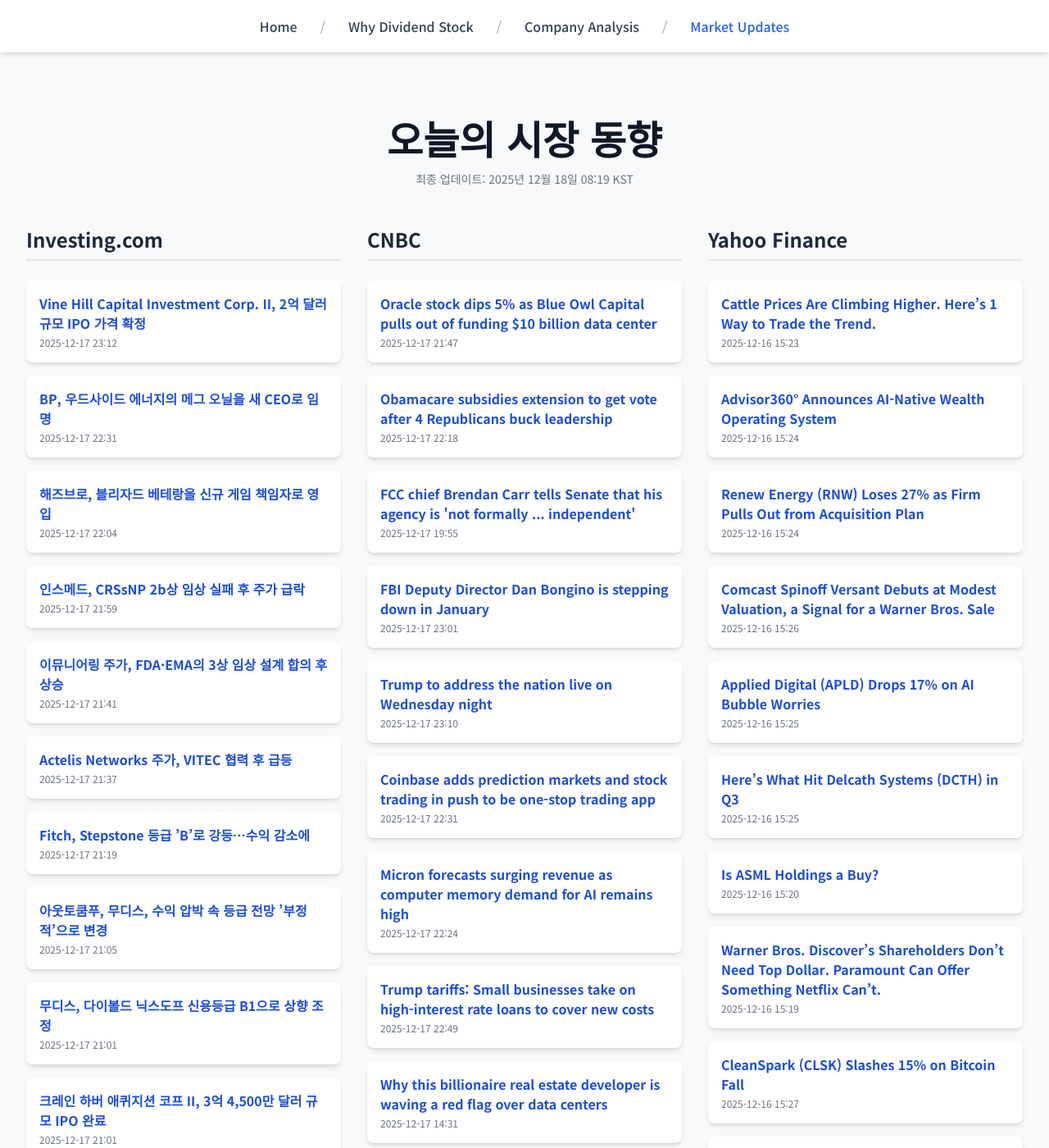
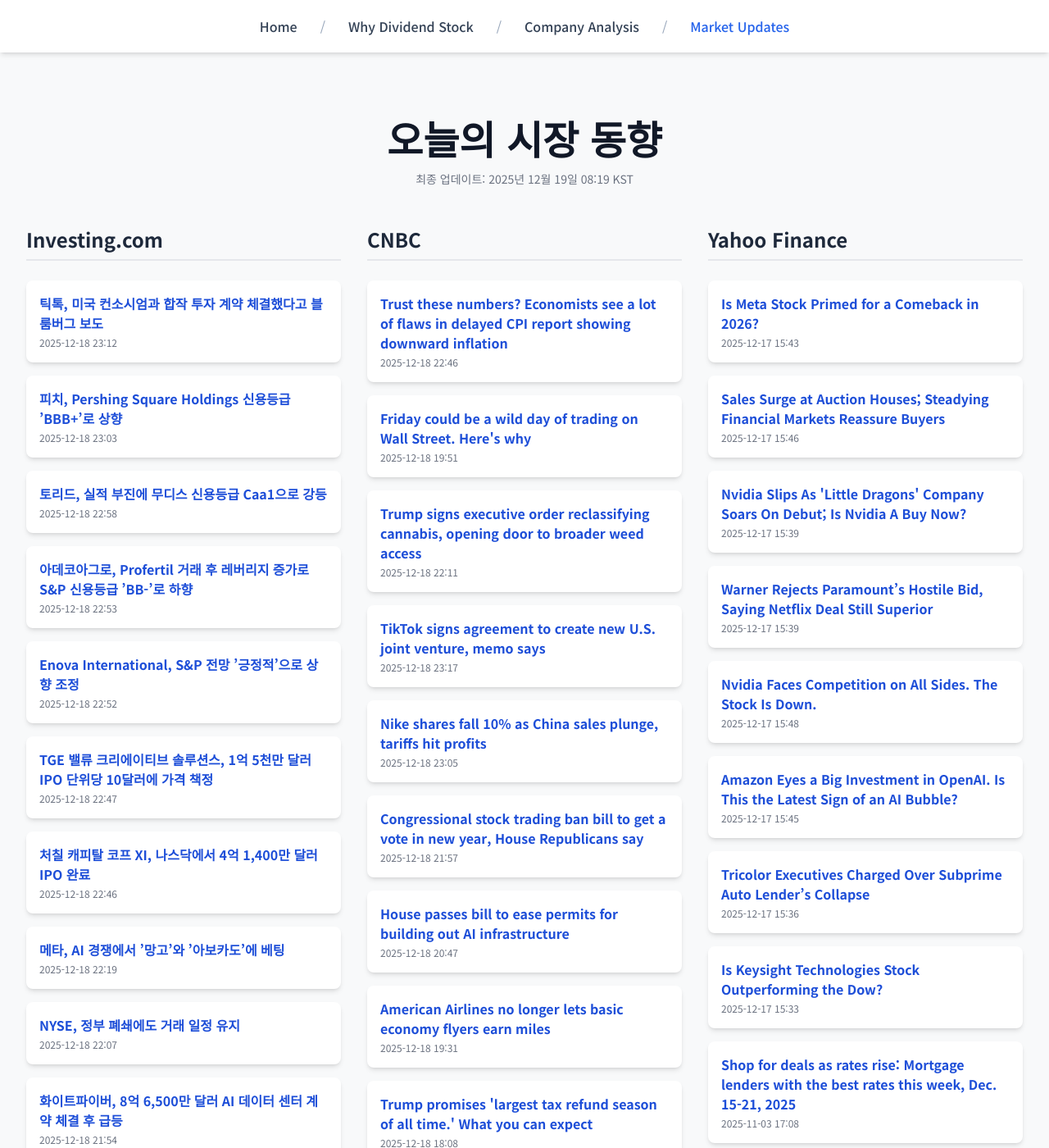
Before and after one commit to Kay-Hwang/my-company-analysis, a Jekyll site: the page built from market-updates.html, in a window 1280 px wide and 1400 px high. Shown: the whole window at 82% size. Built offline with Jekyll 4.4.1, drawn with Linux system fonts in a browser that asks for light colours; nearby versions of some CDN libraries; a script that is not in the unit is left out; some of the changed text lies outside the part shown.

Commit message:
Update daily data

```diff
--- a/_data/latest_data.json
+++ b/_data/latest_data.json
@@ -1,190 +1,190 @@
 {
-  "lastUpdated": "2025년 12월 18일 08:19 KST",
+  "lastUpdated": "2025년 12월 19일 08:19 KST",
   "news": {
     "investing": [
       {
-        "title": "Vine Hill Capital Investment Corp. II, 2억 달러 규모 IPO 가격 확정",
-        "link": "https://kr.investing.com/news/stock-market-news/article-432SI-1759531",
-        "pubDate": "2025-12-17 23:12:05",
-        "summary": "Vine Hill Capital Investment Corp. II, 2억 달러 규모 IPO 가격 확정"
+        "title": "틱톡, 미국 컨소시엄과 합작 투자 계약 체결했다고 블룸버그 보도",
+        "link": "https://kr.investing.com/news/stock-market-news/article-1761425",
+        "pubDate": "2025-12-18 23:12:24",
+        "summary": "틱톡, 미국 컨소시엄과 합작 투자 계약 체결했다고 블룸버그 보도"
       },
       {
-        "title": "BP, 우드사이드 에너지의 메그 오닐을 새 CEO로 임명",
-        "link": "https://kr.investing.com/news/stock-market-news/article-1759481",
-        "pubDate": "2025-12-17 22:31:15",
-        "summary": "BP, 우드사이드 에너지의 메그 오닐을 새 CEO로 임명"
+        "title": "피치, Pershing Square Holdings 신용등급 ’BBB+’로 상향",
+        "link": "https://kr.investing.com/news/stock-market-news/article-93CH-1761408",
+        "pubDate": "2025-12-18 23:03:57",
+        "summary": "피치, Pershing Square Holdings 신용등급 ’BBB+’로 상향"
       },
       {
-        "title": "해즈브로, 블리자드 베테랑을 신규 게임 책임자로 영입",
-        "link": "https://kr.investing.com/news/stock-market-news/article-93CH-1759445",
-        "pubDate": "2025-12-17 22:04:47",
-        "summary": "해즈브로, 블리자드 베테랑을 신규 게임 책임자로 영입"
+        "title": "토리드, 실적 부진에 무디스 신용등급 Caa1으로 강등",
+        "link": "https://kr.investing.com/news/stock-market-news/article-93CH-1761406",
+        "pubDate": "2025-12-18 22:58:23",
+        "summary": "토리드, 실적 부진에 무디스 신용등급 Caa1으로 강등"
       },
       {
-        "title": "인스메드, CRSsNP 2b상 임상 실패 후 주가 급락",
-        "link": "https://kr.investing.com/news/stock-market-news/article-93CH-1759430",
-        "pubDate": "2025-12-17 21:59:46",
-        "summary": "인스메드, CRSsNP 2b상 임상 실패 후 주가 급락"
+        "title": "아데코아그로, Profertil 거래 후 레버리지 증가로 S&P 신용등급 ’BB-’로 하향",
+        "link": "https://kr.investing.com/news/stock-market-news/article-93CH-1761404",
+        "pubDate": "2025-12-18 22:53:44",
+        "summary": "아데코아그로, Profertil 거래 후 레버리지 증가로 S&P 신용등급 ’BB-’로 하향"
       },
       {
-        "title": "이뮤니어링 주가, FDA·EMA의 3상 임상 설계 합의 후 상승",
-        "link": "https://kr.investing.com/news/stock-market-news/article-93CH-1759409",
-        "pubDate": "2025-12-17 21:41:52",
-        "summary": "이뮤니어링 주가, FDA·EMA의 3상 임상 설계 합의 후 상승"
+        "title": "Enova International, S&P 전망 ’긍정적’으로 상향 조정",
+        "link": "https://kr.investing.com/news/stock-market-news/article-93CH-1761403",
+        "pubDate": "2025-12-18 22:52:49",
+        "summary": "Enova International, S&P 전망 ’긍정적’으로 상향 조정"
       },
       {
-        "title": "Actelis Networks 주가, VITEC 협력 후 급등",
-        "link": "https://kr.investing.com/news/stock-market-news/article-93CH-1759394",
-        "pubDate": "2025-12-17 21:37:29",
-        "summary": "Actelis Networks 주가, VITEC 협력 후 급등"
+        "title": "TGE 밸류 크리에이티브 솔루션스, 1억 5천만 달러 IPO 단위당 10달러에 가격 책정",
+        "link": "https://kr.investing.com/news/stock-market-news/article-432SI-1761400",
+        "pubDate": "2025-12-18 22:47:07",
+        "summary": "TGE 밸류 크리에이티브 솔루션스, 1억 5천만 달러 IPO 단위당 10달러에 가격 책정"
       },
       {
-        "title": "Fitch, Stepstone 등급 ’B’로 강등…수익 감소에",
-        "link": "https://kr.investing.com/news/stock-market-news/article-93CH-1759354",
-        "pubDate": "2025-12-17 21:19:31",
-        "summary": "Fitch, Stepstone 등급 ’B’로 강등…수익 감소에"
+        "title": "처칠 캐피탈 코프 XI, 나스닥에서 4억 1,400만 달러 IPO 완료",
+        "link": "https://kr.investing.com/news/stock-market-news/article-432SI-1761401",
+        "pubDate": "2025-12-18 22:46:07",
+        "summary": "처칠 캐피탈 코프 XI, 나스닥에서 4억 1,400만 달러 IPO 완료"
       },
       {
-        "title": "아웃토쿰푸, 무디스, 수익 압박 속 등급 전망 ’부정적’으로 변경",
-        "link": "https://kr.investing.com/news/stock-market-news/article-93CH-1759296",
-        "pubDate": "2025-12-17 21:05:41",
-        "summary": "아웃토쿰푸, 무디스, 수익 압박 속 등급 전망 ’부정적’으로 변경"
+        "title": "메타, AI 경쟁에서 ’망고’와 ’아보카도’에 베팅",
+        "link": "https://kr.investing.com/news/stock-market-news/article-1761370",
+        "pubDate": "2025-12-18 22:19:56",
+        "summary": "메타, AI 경쟁에서 ’망고’와 ’아보카도’에 베팅"
       },
       {
-        "title": "무디스, 다이볼드 닉스도프 신용등급 B1으로 상향 조정",
-        "link": "https://kr.investing.com/news/stock-market-news/article-93CH-1759286",
-        "pubDate": "2025-12-17 21:01:29",
-        "summary": "무디스, 다이볼드 닉스도프 신용등급 B1으로 상향 조정"
+        "title": "NYSE, 정부 폐쇄에도 거래 일정 유지",
+        "link": "https://kr.investing.com/news/stock-market-news/article-93CH-1761344",
+        "pubDate": "2025-12-18 22:07:22",
+        "summary": "NYSE, 정부 폐쇄에도 거래 일정 유지"
       },
       {
-        "title": "크레인 하버 애퀴지션 코프 II, 3억 4,500만 달러 규모 IPO 완료",
-        "link": "https://kr.investing.com/news/stock-market-news/article-432SI-1759289",
-        "pubDate": "2025-12-17 21:01:17",
-        "summary": "크레인 하버 애퀴지션 코프 II, 3억 4,500만 달러 규모 IPO 완료"
+        "title": "화이트파이버, 8억 6,500만 달러 AI 데이터 센터 계약 체결 후 급등",
+        "link": "https://kr.investing.com/news/stock-market-news/article-93CH-1761316",
+        "pubDate": "2025-12-18 21:54:21",
+        "summary": "화이트파이버, 8억 6,500만 달러 AI 데이터 센터 계약 체결 후 급등"
       }
     ],
     "cnbc": [
       {
-        "title": "Oracle stock dips 5% as Blue Owl Capital pulls out of funding $10 billion data center",
-        "link": "https://www.cnbc.com/2025/12/17/oracle-stock-blue-owl-michigan-data-center.html",
-        "pubDate": "Wed, 17 Dec 2025 21:47:26 GMT",
-        "summary": "The cloud company later said the project was moving forward and \"on schedule,\" but that Blue Owl was not part of equity talks."
+        "title": "Trust these numbers? Economists see a lot of flaws in delayed CPI report showing downward inflation",
+        "link": "https://www.cnbc.com/2025/12/18/trust-these-numbers-economists-see-a-lot-of-flaws-in-delayed-cpi-report-showing-downward-inflation.html",
+        "pubDate": "Thu, 18 Dec 2025 22:46:42 GMT",
+        "summary": "Thursday saw the release of a much lighter-than-expected inflation report for November, and economists are already questioning its significance."
       },
       {
-        "title": "Obamacare subsidies extension to get vote after 4 Republicans buck leadership",
-        "link": "https://www.cnbc.com/2025/12/17/johnson-aca-republicans-health.html",
-        "pubDate": "Wed, 17 Dec 2025 22:18:23 GMT",
-        "summary": "Millions of Americans will face much higher health insurance premiums in 2026 if Congress does not extend boosted subsidies for Obamacare plans."
+        "title": "Friday could be a wild day of trading on Wall Street. Here's why",
+        "link": "https://www.cnbc.com/2025/12/18/friday-could-be-a-wild-day-of-trading-on-wall-street-heres-why.html",
+        "pubDate": "Thu, 18 Dec 2025 19:51:24 GMT",
+        "summary": "December options expirations are typically the biggest of the year, but this one eclipses all prior records, Goldman said."
       },
       {
-        "title": "FCC chief Brendan Carr tells Senate that his agency is 'not formally ... independent'",
-        "link": "https://www.cnbc.com/2025/12/17/fcc-carr-senate-jimmy-kimmel-kirk.html",
-        "pubDate": "Wed, 17 Dec 2025 19:55:29 GMT",
-        "summary": "FCC chairman Brendan Carr testified to a congressional committee for the first time since ABC suspended Jimmy Kimmel's show following a Carr threat."
+        "title": "Trump signs executive order reclassifying cannabis, opening door to broader weed access",
+        "link": "https://www.cnbc.com/2025/12/18/trump-pot-reclassification-cannabis-stocks-medicare-cbd.html",
+        "pubDate": "Thu, 18 Dec 2025 22:11:31 GMT",
+        "summary": "President Donald Trump signed an executive order Thursday reclassifying marijuana as a Schedule III substance with looser restrictions."
       },
       {
-        "title": "FBI Deputy Director Dan Bongino is stepping down in January",
-        "link": "https://www.cnbc.com/2025/12/17/fbi-dan-bongino-steps-down-epstein-jan-6.html",
-        "pubDate": "Wed, 17 Dec 2025 23:01:34 GMT",
-        "summary": "Bongino had been selected by President Donald Trump for the high-profile law enforcement job despite him having no prior FBI experience."
+        "title": "TikTok signs agreement to create new U.S. joint venture, memo says",
+        "link": "https://www.cnbc.com/2025/12/18/tik-tok-us-sale-china.html",
+        "pubDate": "Thu, 18 Dec 2025 23:17:57 GMT",
+        "summary": "TikTok's U.S. operations will be housed in a new joint venture, according to a memo sent to employees by CEO Shou Zi Chew."
       },
       {
-        "title": "Trump to address the nation live on Wednesday night",
-        "link": "https://www.cnbc.com/2025/12/17/watch-trump-white-house-address.html",
-        "pubDate": "Wed, 17 Dec 2025 23:10:27 GMT",
-        "summary": "President Trump will address the nation Wednesday as his approval ratings are dipping according to several polls."
+        "title": "Nike shares fall 10% as China sales plunge, tariffs hit profits",
+        "link": "https://www.cnbc.com/2025/12/18/nike-nke-q2-2026-earnings.html",
+        "pubDate": "Thu, 18 Dec 2025 23:05:58 GMT",
+        "summary": "Nike posted fiscal second-quarter earnings and revenue that topped Wall Street's expectations as CEO Elliott Hill tries to turn around the company."
       },
       {
-        "title": "Coinbase adds prediction markets and stock trading in push to be one-stop trading app",
-        "link": "https://www.cnbc.com/2025/12/17/coinbase-prediction-markets-stock-trading-stablecoins.html",
-        "pubDate": "Wed, 17 Dec 2025 22:31:58 GMT",
-        "summary": "Coinbase is expanding into stocks, advanced trading, prediction markets, and new tools for businesses, developers, and automated financial guidance."
+        "title": "Congressional stock trading ban bill to get a vote in new year, House Republicans say",
+        "link": "https://www.cnbc.com/2025/12/18/congress-stock-trading-ban-trump.html",
+        "pubDate": "Thu, 18 Dec 2025 21:57:32 GMT",
+        "summary": "Democrats and Republicans remain split on whether a stock trading ban should extend to President Donald Trump"
       },
       {
-        "title": "Micron forecasts surging revenue as computer memory demand for AI remains high",
-        "link": "https://www.cnbc.com/2025/12/17/micron-q1-earnings-forecast-memory-demand-ai.html",
-        "pubDate": "Wed, 17 Dec 2025 22:24:56 GMT",
-        "summary": "The high demand for memory has driven Micron shares higher and they are up 168% in 2025."
+        "title": "House passes bill to ease permits for building out AI infrastructure",
+        "link": "https://www.cnbc.com/2025/12/18/house-passes-permit-reform-bill-ai.html",
+        "pubDate": "Thu, 18 Dec 2025 20:47:39 GMT",
+        "summary": "The SPEED Act now heads to the Senate, which is in the early stages of its own permitting reform talks."
       },
       {
-        "title": "Trump tariffs: Small businesses take on high-interest rate loans to cover new costs",
-        "link": "https://www.cnbc.com/2025/12/17/trump-trade-tariffs-business-loans.html",
-        "pubDate": "Wed, 17 Dec 2025 22:49:03 GMT",
-        "summary": "Even if the Supreme Court rules Trump tariffs are illegal, high interest rates and fees on predatory loans are leaving some businesses facing years of debt."
+        "title": "American Airlines no longer lets basic economy flyers earn miles",
+        "link": "https://www.cnbc.com/2025/12/18/american-airlines-basic-economy-miles.html",
+        "pubDate": "Thu, 18 Dec 2025 19:31:09 GMT",
+        "summary": "Starting this week, American Airlines will no longer reward customers with miles for basic economy tickets."
       },
       {
-        "title": "Why this billionaire real estate developer is waving a red flag over data centers",
-        "link": "https://www.cnbc.com/2025/12/17/billionaire-real-estate-developer-red-flag-data-centers.html",
-        "pubDate": "Wed, 17 Dec 2025 14:31:41 GMT",
-        "summary": "While big players such as Blackstone, KKR and Bain Capital are buying in, Fernando de Leon, founder of Leon Capital Group, said he is sitting out."
+        "title": "Trump promises 'largest tax refund season of all time.' What you can expect",
+        "link": "https://www.cnbc.com/2025/12/18/trump-bigger-tax-refunds.html",
+        "pubDate": "Thu, 18 Dec 2025 18:08:51 GMT",
+        "summary": "President Donald Trump is promising bigger tax refunds in 2026 due to changes enacted via the \"big beautiful bill.\" Here's what to expect."
       },
       {
-        "title": "Travelers say these are the best U.S. airlines for on-time flights, customer satisfaction and more",
-        "link": "https://www.cnbc.com/2025/12/17/new-survey-travelers-say-these-are-the-best-us-airlines.html",
-        "pubDate": "Wed, 17 Dec 2025 17:50:49 GMT",
-        "summary": "AirHelp ranked the best U.S. airlines based on on-time performance, customers' opinions and claim processing."
+        "title": "American Airlines starts flying the longest-range narrow-body Airbus plane. Here's what's inside",
+        "link": "https://www.cnbc.com/2025/12/18/american-airlines-airbus-321xlr.html",
+        "pubDate": "Thu, 18 Dec 2025 18:18:02 GMT",
+        "summary": "The first Airbus A321XLR for a U.S. airline took off Thursday from John F. Kennedy International Airport in New York, bound for Los Angeles."
       }
     ],
     "yahoo": [
       {
-        "title": "Cattle Prices Are Climbing Higher. Here’s 1 Way to Trade the Trend.",
-        "link": "https://finance.yahoo.com/news/cattle-prices-climbing-higher-1-152321688.html",
-        "pubDate": "2025-12-16T15:23:21Z",
-        "summary": "Cattle Prices Are Climbing Higher. Here’s 1 Way to Trade the Trend."
+        "title": "Is Meta Stock Primed for a Comeback in 2026?",
+        "link": "https://finance.yahoo.com/news/meta-stock-primed-comeback-2026-154300002.html",
+        "pubDate": "2025-12-17T15:43:00Z",
+        "summary": "Is Meta Stock Primed for a Comeback in 2026?"
       },
       {
-        "title": "Advisor360° Announces AI-Native Wealth Operating System",
-        "link": "https://finance.yahoo.com/news/advisor360-announces-ai-native-wealth-152444471.html",
-        "pubDate": "2025-12-16T15:24:44Z",
-        "summary": "Advisor360° Announces AI-Native Wealth Operating System"
+        "title": "Sales Surge at Auction Houses; Steadying Financial Markets Reassure Buyers",
+        "link": "https://www.wsj.com/livecoverage/stock-market-today-dow-sp-500-nasdaq-12-17-2025/card/sales-surge-at-auction-houses-steadying-markets-reassure-buyers-OzensHHmkziRgq9y4FHH?siteid=yhoof2&yptr=yahoo",
+        "pubDate": "2025-12-17T15:46:03Z",
+        "summary": "Sales Surge at Auction Houses; Steadying Financial Markets Reassure Buyers"
       },
       {
-        "title": "Renew Energy (RNW) Loses 27% as Firm Pulls Out from Acquisition Plan",
-        "link": "https://finance.yahoo.com/news/renew-energy-rnw-loses-27-152451199.html",
-        "pubDate": "2025-12-16T15:24:51Z",
-        "summary": "Renew Energy (RNW) Loses 27% as Firm Pulls Out from Acquisition Plan"
+        "title": "Nvidia Slips As 'Little Dragons' Company Soars On Debut; Is Nvidia A Buy Now?",
+        "link": "https://www.investors.com/research/nvidia-nvda-stock-ai-2/?src=A00220&yptr=yahoo",
+        "pubDate": "2025-12-17T15:39:11Z",
+        "summary": "Nvidia Slips As 'Little Dragons' Company Soars On Debut; Is Nvidia A Buy Now?"
       },
       {
-        "title": "Comcast Spinoff Versant Debuts at Modest Valuation, a Signal for a Warner Bros. Sale",
-        "link": "https://www.barrons.com/articles/versant-low-valuation-warner-bros-0277522e?siteid=yhoof2&yptr=yahoo",
-        "pubDate": "2025-12-16T15:26:00Z",
-        "summary": "Comcast Spinoff Versant Debuts at Modest Valuation, a Signal for a Warner Bros. Sale"
+        "title": "Warner Rejects Paramount’s Hostile Bid, Saying Netflix Deal Still Superior",
+        "link": "https://www.wsj.com/business/media/warner-rejects-paramounts-hostile-bid-saying-netflix-deal-still-superior-3fda76ee?siteid=yhoof2&yptr=yahoo",
+        "pubDate": "2025-12-17T15:39:00Z",
+        "summary": "Warner Rejects Paramount’s Hostile Bid, Saying Netflix Deal Still Superior"
       },
       {
-        "title": "Applied Digital (APLD) Drops 17% on AI Bubble Worries",
-        "link": "https://finance.yahoo.com/news/applied-digital-apld-drops-17-152556539.html",
-        "pubDate": "2025-12-16T15:25:56Z",
-        "summary": "Applied Digital (APLD) Drops 17% on AI Bubble Worries"
+        "title": "Nvidia Faces Competition on All Sides. The Stock Is Down.",
+        "link": "https://www.barrons.com/articles/nvidia-stock-price-ai-chips-metax-amazon-f8ecc6e0?siteid=yhoof2&yptr=yahoo",
+        "pubDate": "2025-12-17T15:48:00Z",
+        "summary": "Nvidia Faces Competition on All Sides. The Stock Is Down."
       },
       {
-        "title": "Here’s What Hit Delcath Systems (DCTH) in Q3",
-        "link": "https://finance.yahoo.com/news/hit-delcath-systems-dcth-q3-152546739.html",
-        "pubDate": "2025-12-16T15:25:46Z",
-        "summary": "Here’s What Hit Delcath Systems (DCTH) in Q3"
+        "title": "Amazon Eyes a Big Investment in OpenAI. Is This the Latest Sign of an AI Bubble?",
+        "link": "https://finance.yahoo.com/news/amazon-eyes-big-investment-openai-154549123.html",
+        "pubDate": "2025-12-17T15:45:49Z",
+        "summary": "Amazon Eyes a Big Investment in OpenAI. Is This the Latest Sign of an AI Bubble?"
       },
       {
-        "title": "Is ASML Holdings a Buy?",
-        "link": "https://finance.yahoo.com/news/asml-holdings-buy-152000964.html",
-        "pubDate": "2025-12-16T15:20:00Z",
-        "summary": "Is ASML Holdings a Buy?"
+        "title": "Tricolor Executives Charged Over Subprime Auto Lender’s Collapse",
+        "link": "https://www.wsj.com/articles/tricolor-executives-charged-over-subprime-auto-lenders-collapse-6318b474?siteid=yhoof2&yptr=yahoo",
+        "pubDate": "2025-12-17T15:36:00Z",
+        "summary": "Tricolor Executives Charged Over Subprime Auto Lender’s Collapse"
       },
       {
-        "title": "Warner Bros. Discover’s Shareholders Don’t Need Top Dollar. Paramount Can Offer Something Netflix Can’t.",
-        "link": "https://www.barrons.com/articles/warner-bros-paramount-netflix-shareholder-price-regulators-c61ac7fc?siteid=yhoof2&yptr=yahoo",
-        "pubDate": "2025-12-16T15:19:00Z",
-        "summary": "Warner Bros. Discover’s Shareholders Don’t Need Top Dollar. Paramount Can Offer Something Netflix Can’t."
+        "title": "Is Keysight Technologies Stock Outperforming the Dow?",
+        "link": "https://finance.yahoo.com/news/keysight-technologies-stock-outperforming-dow-153310932.html",
+        "pubDate": "2025-12-17T15:33:10Z",
+        "summary": "Is Keysight Technologies Stock Outperforming the Dow?"
       },
       {
-        "title": "CleanSpark (CLSK) Slashes 15% on Bitcoin Fall",
-        "link": "https://finance.yahoo.com/news/cleanspark-clsk-slashes-15-bitcoin-152725785.html",
-        "pubDate": "2025-12-16T15:27:25Z",
-        "summary": "CleanSpark (CLSK) Slashes 15% on Bitcoin Fall"
+        "title": "Shop for deals as rates rise: Mortgage lenders with the best rates this week, Dec. 15-21, 2025",
+        "link": "https://finance.yahoo.com/personal-finance/mortgages/article/shop-for-deals-as-rates-rise-mortgage-lenders-with-the-best-rates-this-week-dec-15-21-2025-170834305.html",
+        "pubDate": "2025-11-03T17:08:34Z",
+        "summary": "Shop for deals as rates rise: Mortgage lenders with the best rates this week, Dec. 15-21, 2025"
       },
       {
-        "title": "ARK’s Cathie Wood Is Betting on a Crypto Stock Rebound. Here’s What She Bought.",
-        "link": "https://www.barrons.com/articles/ark-cathie-wood-buys-bitcoin-stocks-coinbase-bitmine-974f80b0?siteid=yhoof2&yptr=yahoo",
-        "pubDate": "2025-12-16T15:28:00Z",
-        "summary": "ARK’s Cathie Wood Is Betting on a Crypto Stock Rebound. Here’s What She Bought."
+        "title": "Dollar Gains on Weakness in the British Pound and Yen",
+        "link": "https://finance.yahoo.com/news/dollar-gains-weakness-british-pound-153241158.html",
+        "pubDate": "2025-12-17T15:32:41Z",
+        "summary": "Dollar Gains on Weakness in the British Pound and Yen"
       }
     ]
   }
```
